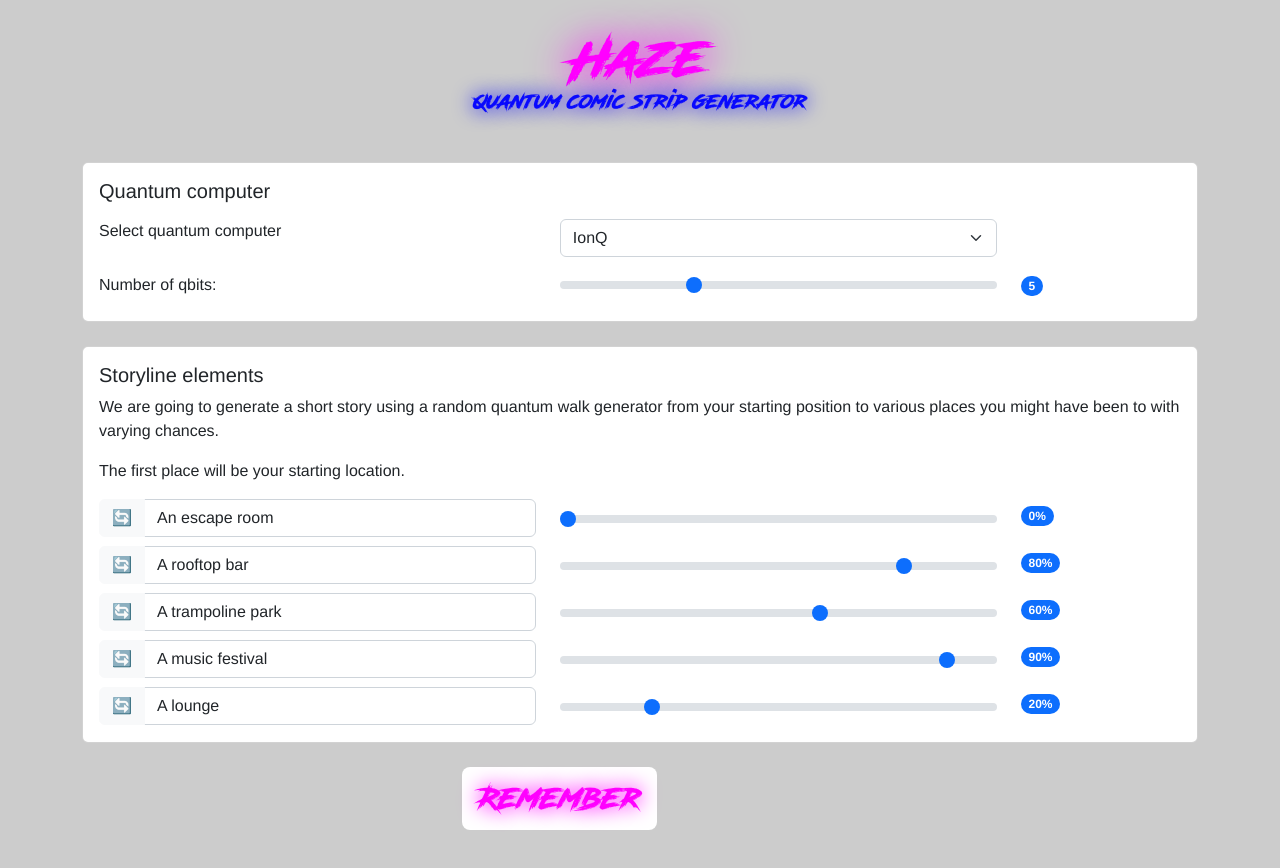
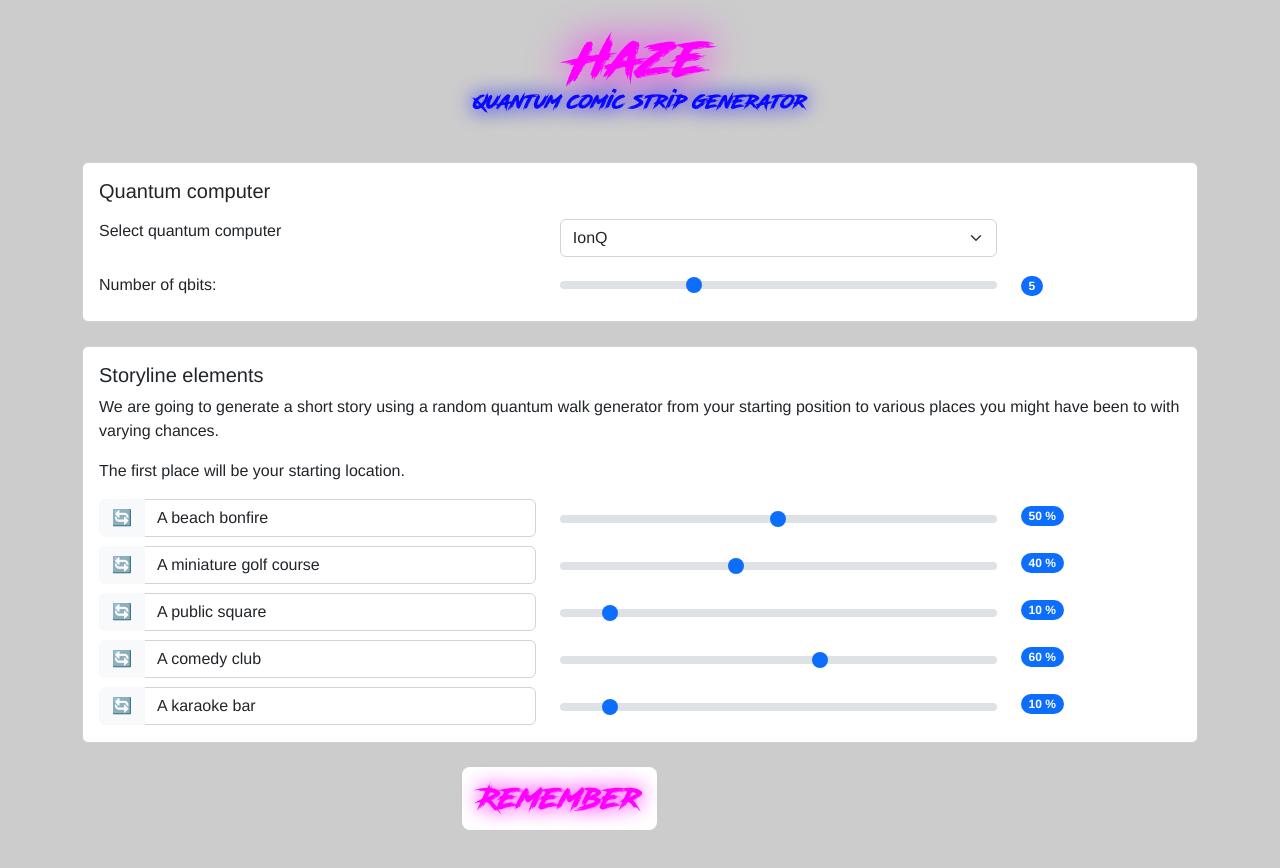
Before and after one commit to sneakyweasel/quintessence, a Vue app in the folder haze-frontend/: page / in a window 1280 px wide. Shown: the top 868 px of the page. Built offline with nearby package versions, Linux system fonts and the light colour scheme.

Commit message:
Refactored to avoid value refresh on submit

```diff
--- a/haze-frontend/src/components/HazeForm.vue
+++ b/haze-frontend/src/components/HazeForm.vue
@@ -1,11 +1,13 @@
 <template>
-    <form @submit.prevent="submit_form" class="align-items-center">
+    <form @submit.prevent class="align-items-center">
 
         <!-- Quantum computer form card -->
         <div class="card mt-5">
             <div class="card-body">
                 <h5 class="card-title">Quantum computer</h5>
-                <div class="row mt-3"> <!-- Quantum computer -->
+
+                <!-- Quantum computer -->
+                <div class="row mt-3">
                     <div class="col-5">
                         <label for="computer_select" class="form-label">
                             <span class="">Select quantum computer</span>
@@ -21,7 +23,8 @@
                     <div class="col-2"></div>
                 </div>
 
-                <div class="row mt-3"> <!-- Number of qbits -->
+                <!-- Number of qbits -->
+                <div class="row mt-3">
                     <div class="col-5">
                         <label for="qbit_count_range" class="form-label">
                             <span class="">Number of qbits:</span>
@@ -29,7 +32,7 @@
                     </div>
                     <div class="col-5">
                         <input id="qbit_count_range" v-model.number="qbit_count" type="range" class="form-range" min="2"
-                            max="12" step="1" @input.prevent="update_all_percent_labels()">
+                            max="12" step="1" @input.prevent="change_qbit_count()">
                     </div>
                     <div class="col-2">
                         <span class="badge rounded-pill bg-primary">
@@ -51,27 +54,26 @@
                 </p>
 
                 <!-- Dynamic input - decrease index to start at 0 -->
-                <div v-for="i in qbit_count" :key="'row' + (i - 1)" class="row mt-2">
+                <div v-for="place, i in places" :key="'row' + i" class="row mt-2">
 
                     <!-- Place text input -->
                     <div class="col-5">
                         <div class="input-group">
-                            <button class="btn btn-light" @click.prevent="update_place_input(i - 1)">
+                            <button class="btn btn-light" @click.prevent="update_place_input(i)">
                                 🔄
                             </button>
-                            <input :id="'place' + (i - 1)" type="text" class="form-control" :value="get_random_place()"
-                                :key="'place' + (i - 1)">
+                            <input :id="'place' + i" type="text" class="form-control" :value="place[0]" :key="'place' + i">
                         </div>
                     </div>
                     <!-- Probability slider input -->
                     <div class="col-5 mt-2">
-                        <input :id="'prob' + (i - 1)" type="range" class="form-range" :value="get_random_value()" min="0"
-                            max="100" step="10" :key="'prob' + (i - 1)" @input.prevent="update_percent_label(i - 1)">
+                        <input :id="'prob' + i" type="range" class="form-range" :value="place[1]" min="0" max="100"
+                            step="10" :key="'prob' + i" @input.prevent="update_percent_label(i)">
                     </div>
                     <!-- Probability percentage display -->
                     <div class="col-2 mt-1">
-                        <span :id="'percent_label_' + (i - 1)" class="badge rounded-pill bg-primary">
-                            0 %
+                        <span :id="'percent_label_' + i" class="badge rounded-pill bg-primary">
+                            {{ place[1] }} %
                         </span>
                     </div>
 
@@ -83,8 +85,7 @@
         <div class="row mt-4" v-if="!display_quantum_circuit">
             <div class="col-4"></div>
             <div class="col-4">
-                <!-- <button id="submit_button" class="btn btn-lg" type="submit" @click.prevent="submit_form"> -->
-                <button id="submit_button" class="btn btn-lg" type="submit">
+                <button id="submit_button" class="btn btn-lg" type="submit" @click.prevent="submit_form">
                     Remember
                 </button>
             </div>
@@ -123,31 +124,48 @@ export default {
         return {
             qbit_count: 5,
             quantum_computer: 'ionq',
+            places: [],
             display_quantum_circuit: false,
             display_polar_plot: false,
             display_story: false,
             quantum_result: null,
         };
     },
+    created() {
+        for (let i = 0; i < this.qbit_count; i++) {
+            this.places.push(this.create_new_place());
+        }
+    },
     methods: {
         get_random_place: function () {
-            return places[Math.floor(Math.random() * places.length)];
+            return DEFAULT_PLACES[Math.floor(Math.random() * DEFAULT_PLACES.length)];
         },
         get_random_value: function () {
-            return Math.floor(Math.random() * 100);
+            return Math.floor(Math.random() * 10) * 10;
+        },
+        create_new_place: function () {
+            return [
+                this.get_random_place(),
+                this.get_random_value(),
+            ];
+        },
+        change_qbit_count: function () {
+            if (this.qbit_count < this.places.length) {
+                this.places = this.places.slice(0, this.qbit_count);
+            } else {
+                for (let i = this.places.length; i < this.qbit_count; i++) {
+                    this.places.push(this.create_new_place());
+                }
+            }
         },
         update_place_input: function (i) {
             const place = this.get_random_place();
+            this.places[i][0] = place;
             document.getElementById('place' + i).value = place;
         },
         update_percent_label: function (i) {
             const percent = document.getElementById('prob' + i).value;
             document.getElementById('percent_label_' + i).innerHTML = percent + '%';
-        },
-        update_all_percent_labels: function () {
-            for (let i = 0; i < this.qbit_count; i++) {
-                this.update_percent_label(i);
-            }
         },
         submit_form: function (event) {
             event.preventDefault();
@@ -155,14 +173,8 @@ export default {
             let data = {
                 computer: this.quantum_computer,
                 qbit_count: this.qbit_count,
-                places: [],
+                places: this.places,
             };
-            for (let i = 0; i < this.qbit_count; i++) {
-                const place = document.getElementById('place' + i).value;
-                const prob_str = document.getElementById('prob' + i).value;
-                const probability = parseFloat(prob_str) / 100;
-                data.places.push([place, probability]);
-            }
             console.log(data);
 
             const path = 'http://localhost:5000/generate';
@@ -179,15 +191,10 @@ export default {
         whatever: function () {
             console.log('whatever');
         }
-    },
-    mounted() {
-        for (let i = 0; i < this.qbit_count; i++) {
-            this.update_percent_label(i);
-        }
     }
 }
 
-var places = [
+const DEFAULT_PLACES = [
     "A rooftop bar",
     "A comedy club",
     "A concert venue",
```
